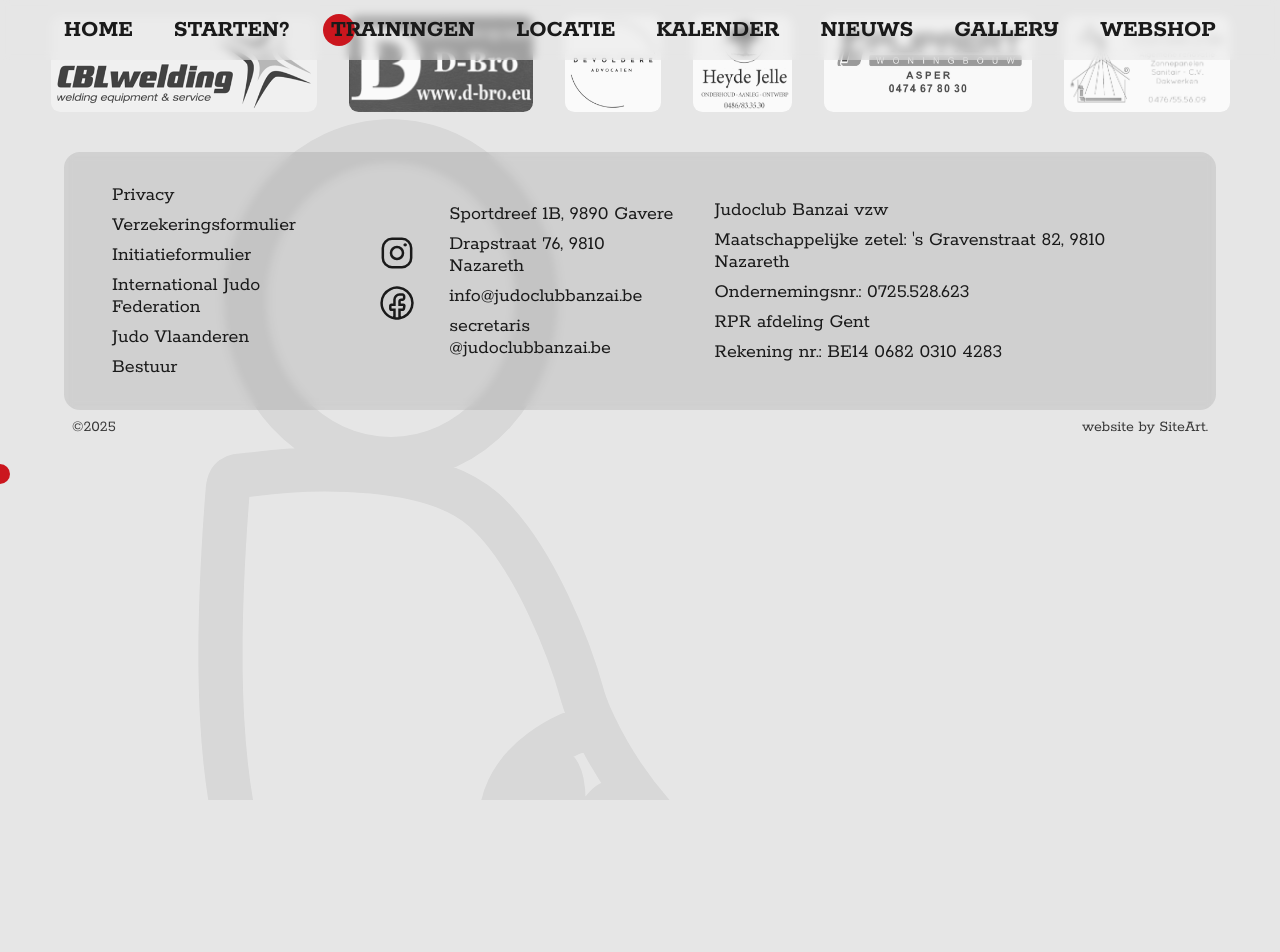
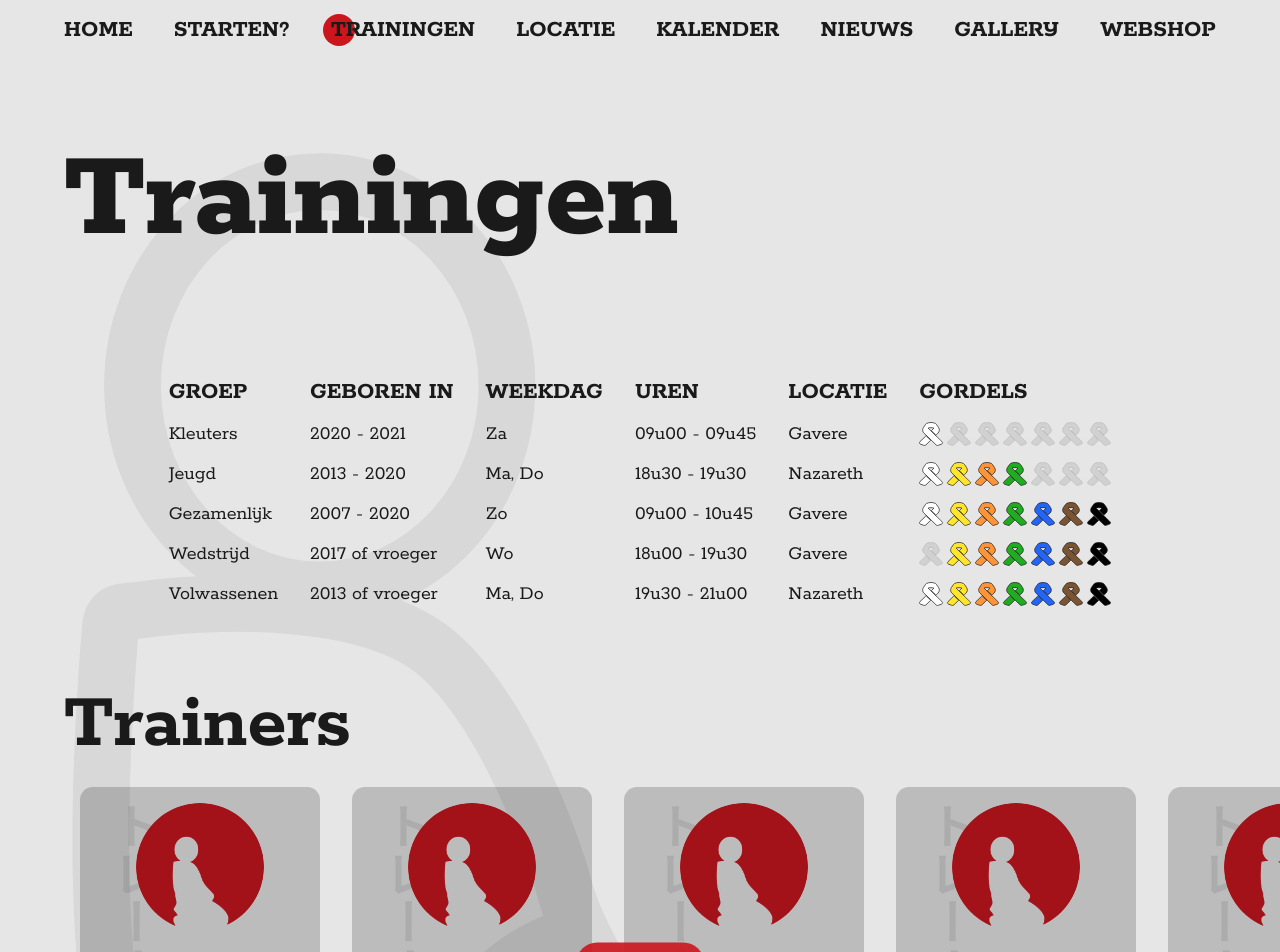
Before and after one commit to NexoraDevBe/jcbanzai-website, a Nuxt app: page /trainingen in a window 1280 px wide. Shown: the top 952 px of the page. Before the commit the page ends 800 px from the top, so only its background shows below. Built offline with nearby package versions, Linux system fonts and the light colour scheme.

Commit message:
trainingen.vue page

```diff
--- a/app/pages/trainingen.vue
+++ b/app/pages/trainingen.vue
@@ -1,11 +1,40 @@
 <script setup lang="ts">
-
+const trainerItems = [
+  { image: {src: '/assets/images/unknown.png'}, japText: 'トレーナー', title: 'Raymond\n De Clerq', subContent: 'Hoofdtrainer \n Trainer A \n 8e dan' },
+  { image: {src: '/assets/images/unknown.png'}, japText: 'トレーナー', title: 'Philippe\n Rousseau', subContent: 'Initiator \n 1e dan \n API contactpersoon' },
+  { image: {src: '/assets/images/unknown.png'}, japText: 'トレーナー', title: 'Kristof\n Van Laere', subContent: 'Initiator \n 1e dan \n Jeugdsportbegeleider' },
+  { image: {src: '/assets/images/unknown.png'}, japText: 'トレーナー', title: 'Jasper\n Vandenheede', subContent: 'Initiator \n 1e dan \n Coordinatie volwassenen groep' },
+  { image: {src: '/assets/images/unknown.png'}, japText: 'トレーナー', title: 'Edward\n Vermeersch', subContent: 'Initiator \n 1e dan \n provinciaal scheidsrechter' },
+  { image: {src: '/assets/images/unknown.png'}, japText: 'トレーナー', title: 'Amber\n Simoens', subContent: 'Initiator \n 1e dan \n Coördinatie wedstrijden en wedstrijdtrainingen' },
+  { image: {src: '/assets/images/unknown.png'}, japText: 'トレーナー', title: 'Brent\n Marysse', subContent: 'Aspirant Initiator \n 1e dan' },
+  { image: {src: '/assets/images/unknown.png'}, japText: 'トレーナー', title: 'Dimitri\n Michiels', subContent: 'Instructeur B \n 2e dan \n Hoofdtrainer' },
+  { image: {src: '/assets/images/unknown.png'}, japText: 'トレーナー', title: 'Ruth\n Schelstraete', subContent: 'Initiator \n 1e dan \n API contactpersoon' },
+  { image: {src: '/assets/images/unknown.png'}, japText: 'トレーナー', title: 'Frederic\n Vandenabeele', subContent: 'Aspirant Initiator \n 1e kyu' },
+  { image: {src: '/assets/images/unknown.png'}, japText: 'トレーナー', title: 'Hannes\n Vanluchene', subContent: '1e dan' },
+  { image: {src: '/assets/images/unknown.png'}, japText: 'トレーナー', title: 'Tom\n Deneire', subContent: '3e kyu \n Hulptrainer jeugd' },
+  { image: {src: '/assets/images/unknown.png'}, japText: 'トレーナー', title: 'Tom\n Van Den Noortgaete', subContent: '1e kyu \n Hulptrainer jeugd' },
+]
 </script>
 
 <template>
-
+<main id="trainging-page">
+  <h1>Trainingen</h1>
+  <section class="trainings">
+    <MoleculeScheduleList/>
+  </section>
+  <h2>Trainers</h2>
+  <section class="trainers">
+    <MoleculeResponsiveCarousel :items="trainerItems" :interactive="true">
+      <template #default="{ item }">
+        <MoleculeCardItem :card="item"/>
+      </template>
+    </MoleculeResponsiveCarousel>
+  </section>
+</main>
 </template>
 
-<style scoped>
+<style scoped lang="scss">
+#trainging-page {
 
+}
 </style>
```
